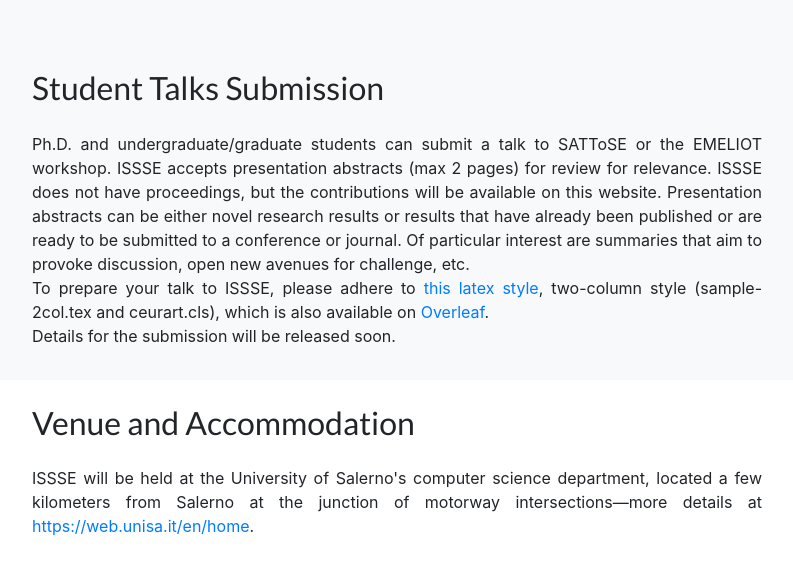
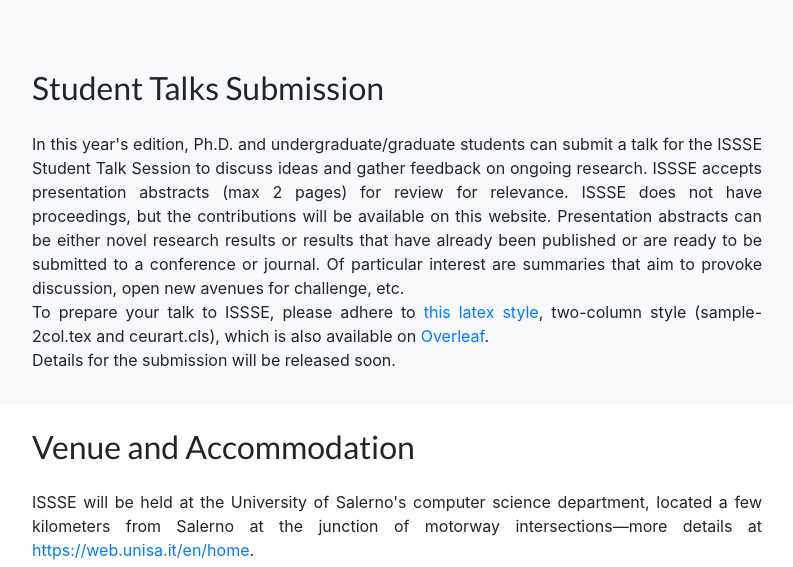
Before and after one commit to SeSaLabUnisa/ISSSE-2026, a website with bundled scripts: page index.html in a window 1280 px wide. Shown: the part 1687-2254 px from the top of the page, without its empty margins (243-1036 px from the left). Built offline with nearby package versions, Linux system fonts and the light colour scheme; grey boxes are pictures that could not be loaded.

Commit message:
update student talk description

```diff
--- a/index.html
+++ b/index.html
@@ -593,7 +593,7 @@
               <div class="col-lg-8 mx-auto my-4">
                   <h2 class="section-heading">Student Talks Submission</h2>
                   <p class="mt-4 mb-2 text-justify">
-                      Ph.D. and undergraduate/graduate students can submit a talk to SATToSE or the EMELIOT workshop.
+                      In this year's edition, Ph.D. and undergraduate/graduate students can submit a talk for the ISSSE Student Talk Session to discuss ideas and gather feedback on ongoing research.
                       ISSSE accepts presentation abstracts (max 2 pages) for review for relevance. ISSSE does not have proceedings, but the contributions will be available on this website.
                       Presentation abstracts can be either novel research results or results that have already been published or are ready to be submitted to a conference or journal.
                       Of particular interest are summaries that aim to provoke discussion, open new avenues for challenge, etc.
```
